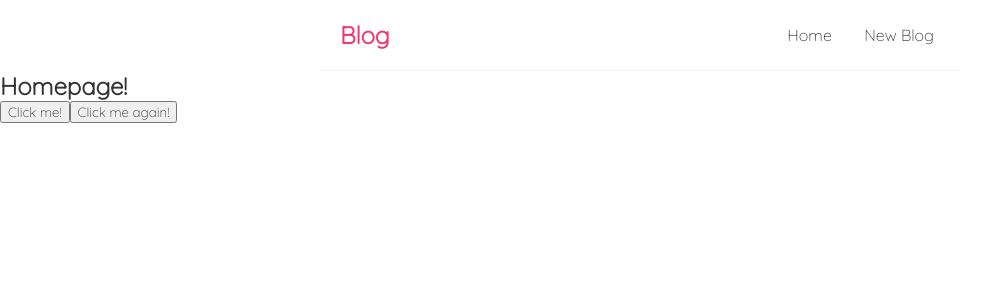
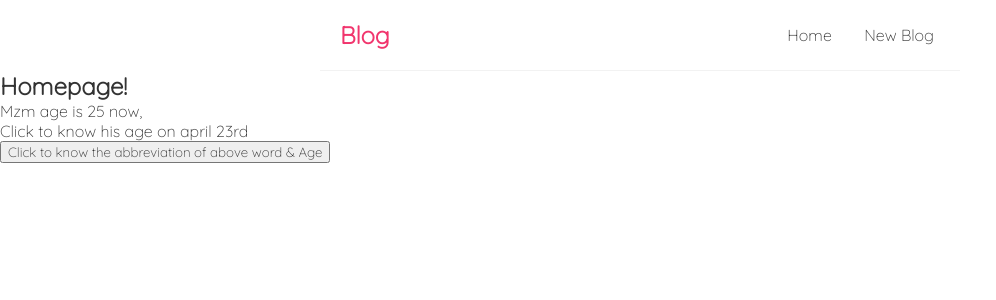
Before and after one commit to muazam-cmd/test-APP, a React (Create React App) app: page / in a window 1280 px wide. Shown: the top 300 px of the page, without its empty margins (0-996 px from the left). Built offline with nearby package versions, Linux system fonts and the light colour scheme.

Commit message:
UseState Hook

```diff
--- a/src/home.jsx
+++ b/src/home.jsx
@@ -1,17 +1,19 @@
+import { useState } from "react";
 const Home = () => {
 
+    const [name, setName] = useState('Mzm');
+    const [age, setAge] = useState('25');
+
     const handleClick = () => {
-        console.log('Got clicked!');
+        setName('Muazam')
+        setAge('26')
     }
 
-    const handleClickAgain = (name) => {
-        console.log('hello' + name);
-    }
     return (
         <div className="home">
             <h2>Homepage!</h2>
-            <button onClick={handleClick}> Click me!</button>
-            <button onClick={() => handleClickAgain(' mzm ')}> Click me again!</button>
+            <p>{name} age is {age} now, <br /> Click to know his age on april 23rd</p>
+            <button onClick={handleClick}> Click to know the abbreviation of above word & Age</button>
         </div>
     );
 }
```
